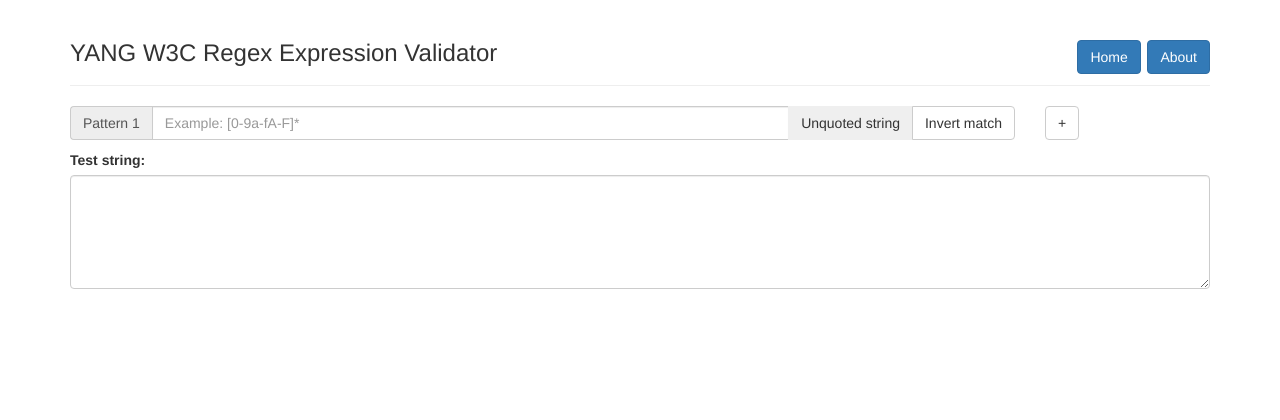
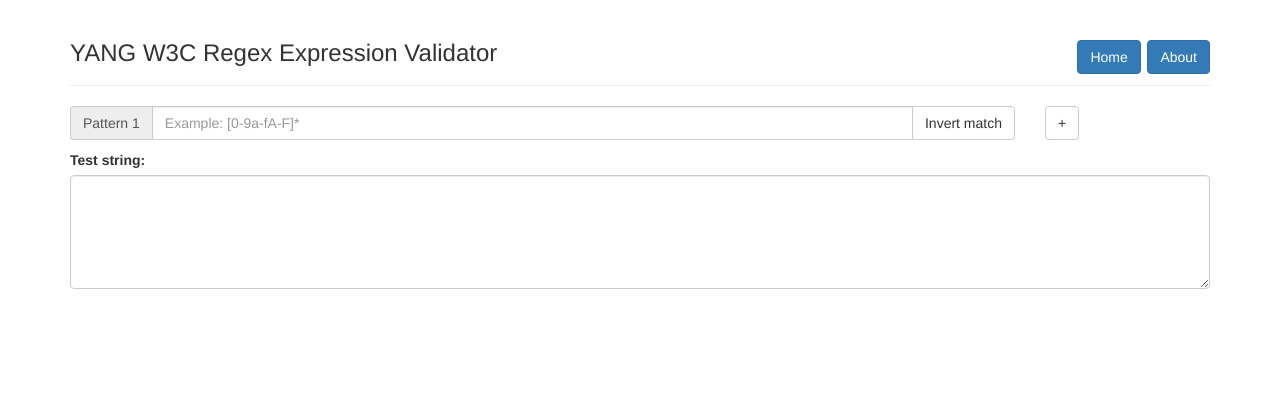
Before and after one commit to plewyllie/yangre-gui, a Flask app: page /yangre/ in a window 1280 px wide. Shown: the top 420 px of the page. Run offline with Flask 2, Linux system fonts and the light colour scheme; some libraries are stand-ins or nearby versions.

Commit message:
before going the string quotation route

```diff
--- a/app/templates/index.html
+++ b/app/templates/index.html
@@ -9,7 +9,6 @@
                 <input class="pattern-textbox form-control" id="pattern-textbox-1" inverted="false" type="text" placeholder="Example: [0-9a-fA-F]*"
                     aria-describedby="basic-addon1">
                 <div class="input-group-btn">
-                    <button id="quote-string" type="button" class="btn btn default">Unquoted string</button>
                     <button id="invert-pattern-1" type="button" class="btn btn-default">Invert match</button>
                 </div>
             </div>
```
